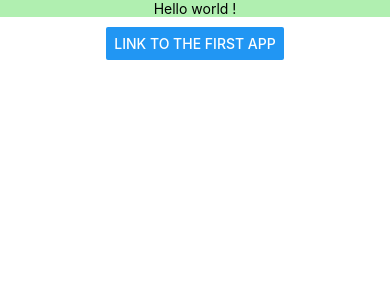
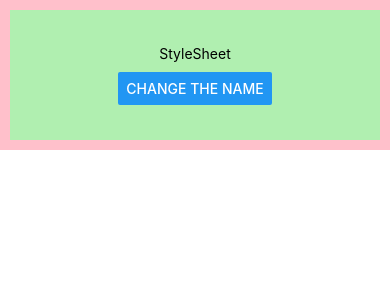
Before and after one commit to ivan01-tech/react_native_learning, a React Native app: screen / in a window 390 px wide. Shown: the top 300 px of the page. Built offline with nearby package versions, Linux system fonts and the light colour scheme.

Commit message:
get a little familair with stylesheet

```diff
--- a/App.tsx
+++ b/App.tsx
@@ -1,10 +1,13 @@
 import React from 'react';
-import {Button, Linking, StatusBar, StyleSheet, Text, View} from 'react-native';
+import StyleSheetApp from './src/StyleSheet';
+// import {Button, Linking, StatusBar, StyleSheet, Text, View} from 'react-native';
 
 function App(): JSX.Element {
   return (
     <>
-      <StatusBar barStyle="light-content" backgroundColor="#57446798" />
+      <StyleSheetApp />
+
+      {/* <StatusBar barStyle="light-content" backgroundColor="#57446798" />
       <View>
         <View style={styles.body}>
           <Text>Hello world !</Text>
@@ -15,19 +18,19 @@ function App(): JSX.Element {
             title="Link to the First App"
           />
         </View>
-      </View>
+      </View> */}
     </>
   );
 }
 
-const styles = StyleSheet.create({
-  body: {backgroundColor: '#AEAE', alignItems: 'center'},
-  button: {
-    padding: 10,
-    display: 'flex',
-    justifyContent: 'center',
-    margin: 'auto',
-  },
-});
+// const styles = StyleSheet.create({
+//   body: {backgroundColor: '#AEAE', alignItems: 'center'},
+//   button: {
+//     padding: 10,
+//     display: 'flex',
+//     justifyContent: 'center',
+//     margin: 'auto',
+//   },
+// });
 
 export default App;
--- /dev/null
+++ b/src/StyleSheet.tsx
@@ -0,0 +1,35 @@
+import React from 'react';
+import {Button, StyleSheet, Text, View} from 'react-native';
+
+// type Props = {};
+
+const StyleSheetApp = () => {
+  return (
+    <View style={styles.body}>
+      <Text>StyleSheet</Text>
+
+      <Button title="Change the name" />
+    </View>
+  );
+};
+
+const styles = StyleSheet.create({
+  body: {
+    backgroundColor: '#AEAE',
+    alignItems: 'center',
+    display: 'flex',
+    justifyContent: 'center',
+    borderWidth: 10,
+    gap: 10,
+    borderColor: 'pink',
+
+    height: 150,
+  },
+  button: {
+    padding: 10,
+    backgroundColor: 'red',
+    width: 500,
+  },
+});
+
+export default StyleSheetApp;
```
